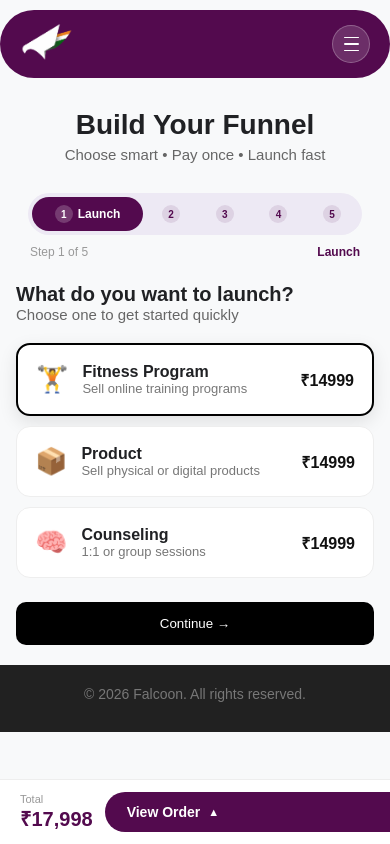
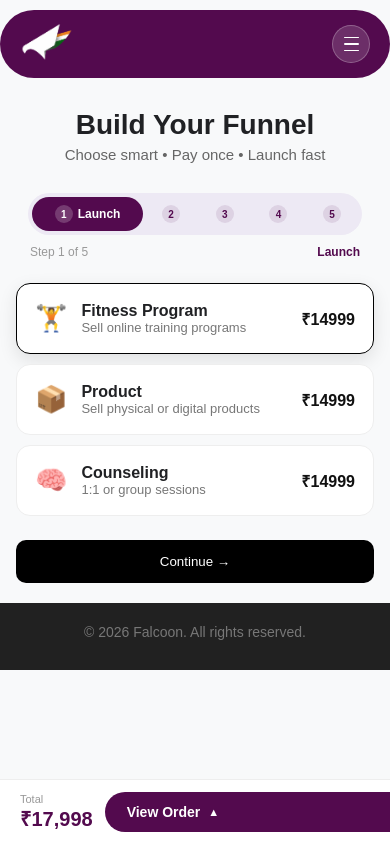
Before and after one commit to thesatishjassal/falcoonapp, a Next.js app: page /pricing in a window 390 px wide. Built offline with nearby package versions, Linux system fonts and the light colour scheme; a web font is replaced by a local one.

Commit message:
first commit

```diff
--- a/src/app/components/ordersummary.jsx
+++ b/src/app/components/ordersummary.jsx
@@ -36,8 +36,8 @@ export default function OrderSummary({ selections, total, onContinue, isLastStep
           <span>Total</span>
           <span style={{ color: "#530a4e" }}>₹{total.toLocaleString("en-IN")}</span>
         </div>
-        <button className="summary__btn" onClick={onContinue}>
-          {isLastStep ? "Place Order 🎉" : "Continue →"}
+        <button className="summary__btn">
+          Place Order 🎉"
         </button>
         <div className="summary__trust">🔒 Secure checkout · No hidden charges</div>
       </div>
--- a/src/app/components/stepautomation.jsx
+++ b/src/app/components/stepautomation.jsx
@@ -23,9 +23,10 @@ export default function StepAutomation({ selected, onChange, onNext, onBack }) {
   return (
     <div className="automation">
       <div className="mobile_none">      <h2 className="automation__title">Automation</h2>
-      <p className="automation__subtitle">
+      {/* <p className="automation__subtitle">
         Automate your communication & save time
-      </p></div>
+      </p> */}
+      </div>
 
       <div className="automation__grid">
         {AUTO_OPTIONS.map((opt) => {
--- a/src/app/components/stepcontact.jsx
+++ b/src/app/components/stepcontact.jsx
@@ -5,7 +5,7 @@ export default function StepContact({ contact, onChange, onSubmit, onBack }) {
   return (
     <div className="contact"> <div className="mobile_none">
       <h2 className="contact__title">Contact Details</h2>
-      <p className="contact__subtitle">We’ll use this to set up your account</p>
+      {/* <p className="contact__subtitle">We’ll use this to set up your account</p> */}
 </div>
       <div className="contact__form">
         {/* NAME */}
--- a/src/app/components/stephosting.jsx
+++ b/src/app/components/stephosting.jsx
@@ -15,7 +15,7 @@ export default function StepHosting({
     <div className="hosting">
       <div className="mobile_none">
         <h2 className="hosting__title">Hosting & Domain</h2>
-        <p className="hosting__subtitle">Choose your hosting setup</p>
+        {/* <p className="hosting__subtitle">Choose your hosting setup</p> */}
       </div>
 
       <div className="hosting__grid">
--- a/src/app/components/steplaunch.jsx
+++ b/src/app/components/steplaunch.jsx
@@ -24,7 +24,7 @@ export default function StepLaunch({ selected, onChange, onNext }) {
     <div className="launch">
       <div className="mobile_none">
         <h2 className="launch__title">What do you want to launch?</h2>
-        <p className="launch__subtitle">Choose one to get started quickly</p>
+        {/* <p className="launch__subtitle">Choose one to get started quickly</p> */}
       </div>
 
       <div className="launch__grid">
--- a/src/app/components/steppayment.jsx
+++ b/src/app/components/steppayment.jsx
@@ -18,9 +18,9 @@ export default function StepPayment({ selected, onChange, onNext, onBack }) {
     <div className="payment">
       <div className="mobile_none">
         <h2 className="payment__title">Payment Gateway</h2>
-        <p className="payment__subtitle">
+        {/* <p className="payment__subtitle">
           Choose how you want to receive payments
-        </p>
+        </p> */}
       </div>
 
       <div className="payment__grid">
--- a/src/app/globals.css
+++ b/src/app/globals.css
@@ -2652,8 +2652,8 @@ body {
 
 /* MODIFIER */
 .launch__card--active {
-  border: 2px solid #000;
-  box-shadow: 0 6px 18px rgba(0, 0, 0, 0.1);
+    border: 1px solid #000;
+    box-shadow: 0 6px 18px #0000001a;
 }
 
 .launch__icon {
@@ -2696,9 +2696,9 @@ body {
 }
 /* BLOCK */
 .payment {
-  max-width: 720px;
-  margin: auto;
-  padding: 20px;
+    max-width: 720px;
+    margin: auto;
+    padding: 0px;
 }
 
 /* ELEMENTS */
@@ -2908,7 +2908,6 @@ body {
 .automation__btn--secondary {
   color: #333;
   background: #f5f5f5;
-  text-align: left;
 }
 /* BLOCK */
 .hosting {
@@ -3506,14 +3505,10 @@ body.modal-open {
 }
 
 @media (max-width: 600px) {
-  .launch__actions,
-  .payment__actions,
-  .automation__actions,
-  .hosting__actions,
-  .contact__actions {
-    flex-direction: column !important;
-  }
-
+.launch__actions, .payment__actions, .automation__actions, .hosting__actions, .contact__actions {
+    flex-direction: row;
+    gap: 90px;
+}
   button {
     width: 100%;
   }
@@ -3888,7 +3883,12 @@ body.modal-open {
   .order-mobile-bar { display: flex; }
   .order-sheet-overlay { display: block; }
   .order-sheet { display: flex; }
-
+.mobile_none{
+  display: none;
+}.mobile_none h2 {
+    margin-bottom: 30px;
+    font-size: 22px;
+}
   /* padding so content doesn't hide behind fixed bar */
 .checkout {
     padding-bottom: 0px;
```
